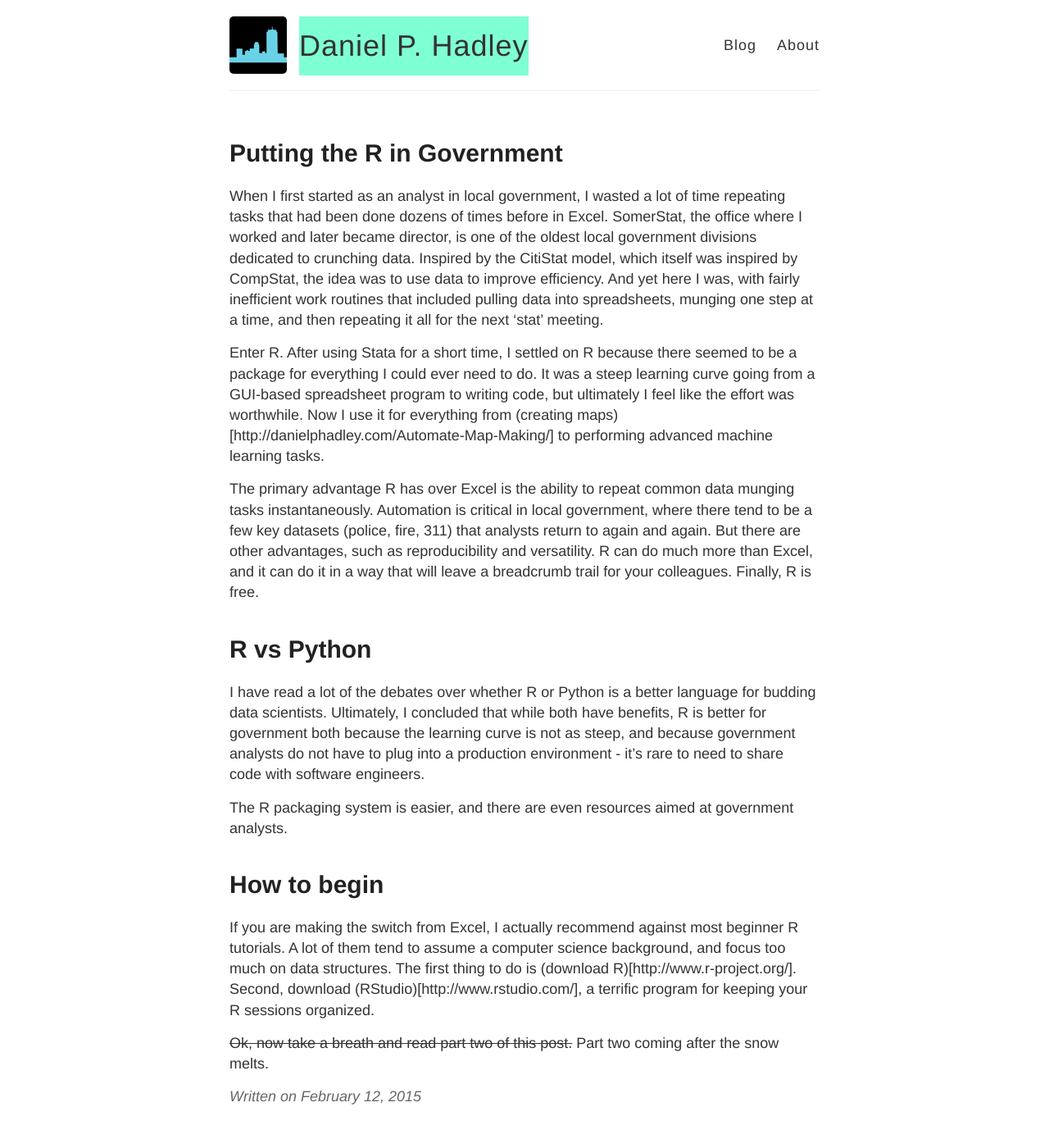
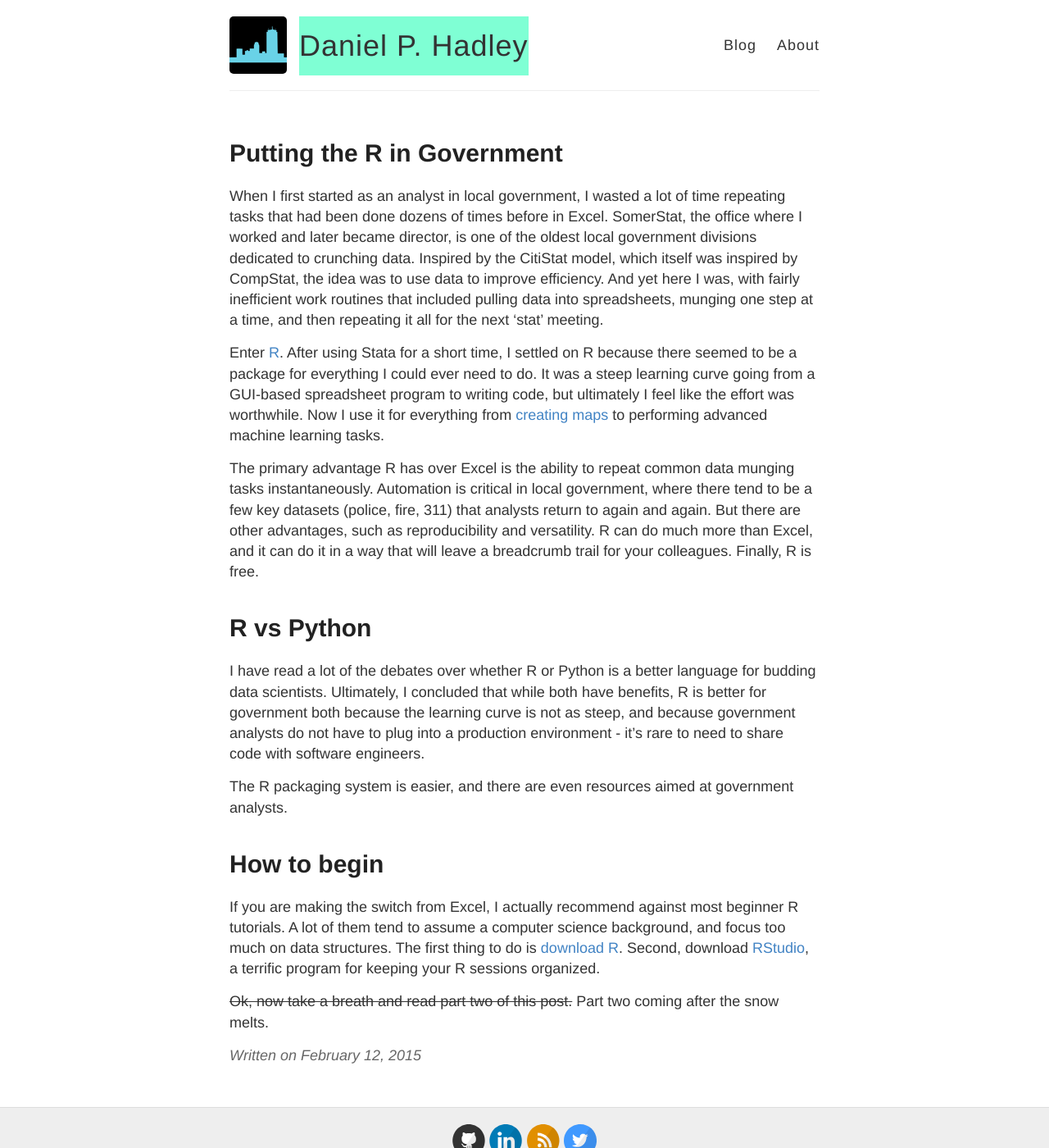
Before and after one commit to DanielHadley/DanielHadley.github.io, a Jekyll site: the page built from _posts/2015-02-12-R-in-Govt.md, in a window 1280 px wide and 1400 px high. Shown: the whole window at 82% size. Built offline with Jekyll 4.4.1, drawn with Linux system fonts in a browser that asks for light colours; comment, search, counter and statistics services are not loaded; part of the change alters nothing that is shown.

```diff
--- a/_posts/2015-02-12-R-in-Govt.md
+++ b/_posts/2015-02-12-R-in-Govt.md
@@ -5,7 +5,7 @@ title: Putting the R in Government
 
 When I first started as an analyst in local government, I wasted a lot of time repeating tasks that had been done dozens of times before in Excel. SomerStat, the office where I worked and later became director, is one of the oldest local government divisions dedicated to crunching data. Inspired by the CitiStat model, which itself was inspired by CompStat, the idea was to use data to improve efficiency. And yet here I was, with fairly inefficient work routines that included pulling data into spreadsheets, munging one step at a time, and then repeating it all for the next 'stat' meeting.
 
-Enter R. After using Stata for a short time, I settled on R because there seemed to be a package for everything I could ever need to do. It was a steep learning curve going from a GUI-based spreadsheet program to writing code, but ultimately I feel like the effort was worthwhile. Now I use it for everything from (creating maps)[http://danielphadley.com/Automate-Map-Making/] to performing advanced machine learning tasks.
+Enter [R](http://en.wikipedia.org/wiki/R_%28programming_language%29). After using Stata for a short time, I settled on R because there seemed to be a package for everything I could ever need to do. It was a steep learning curve going from a GUI-based spreadsheet program to writing code, but ultimately I feel like the effort was worthwhile. Now I use it for everything from [creating maps](http://danielphadley.com/Automate-Map-Making/) to performing advanced machine learning tasks.
 
 The primary advantage R has over Excel is the ability to repeat common data munging tasks instantaneously. Automation is critical in local government, where there tend to be a few key datasets (police, fire, 311) that analysts return to again and again. But there are other advantages, such as reproducibility and versatility. R can do much more than Excel, and it can do it in a way that will leave a breadcrumb trail for your colleagues. Finally, R is free.
 
@@ -15,6 +15,6 @@ I have read a lot of the debates over whether R or Python is a better language f
 The R packaging system is easier, and there are even resources aimed at government analysts.
 
 # How to begin
-If you are making the switch from Excel, I actually recommend against most beginner R tutorials. A lot of them tend to assume a computer science background, and focus too much on data structures. The first thing to do is (download R)[http://www.r-project.org/]. Second, download (RStudio)[http://www.rstudio.com/], a terrific program for keeping your R sessions organized.
+If you are making the switch from Excel, I actually recommend against most beginner R tutorials. A lot of them tend to assume a computer science background, and focus too much on data structures. The first thing to do is [download R](http://www.r-project.org/). Second, download [RStudio](http://www.rstudio.com/), a terrific program for keeping your R sessions organized.
 
-~~Ok, now take a breath and read part two of this post.~~ Part two coming after the snow melts.
+<del>Ok, now take a breath and read part two of this post.</del> Part two coming after the snow melts.
```
